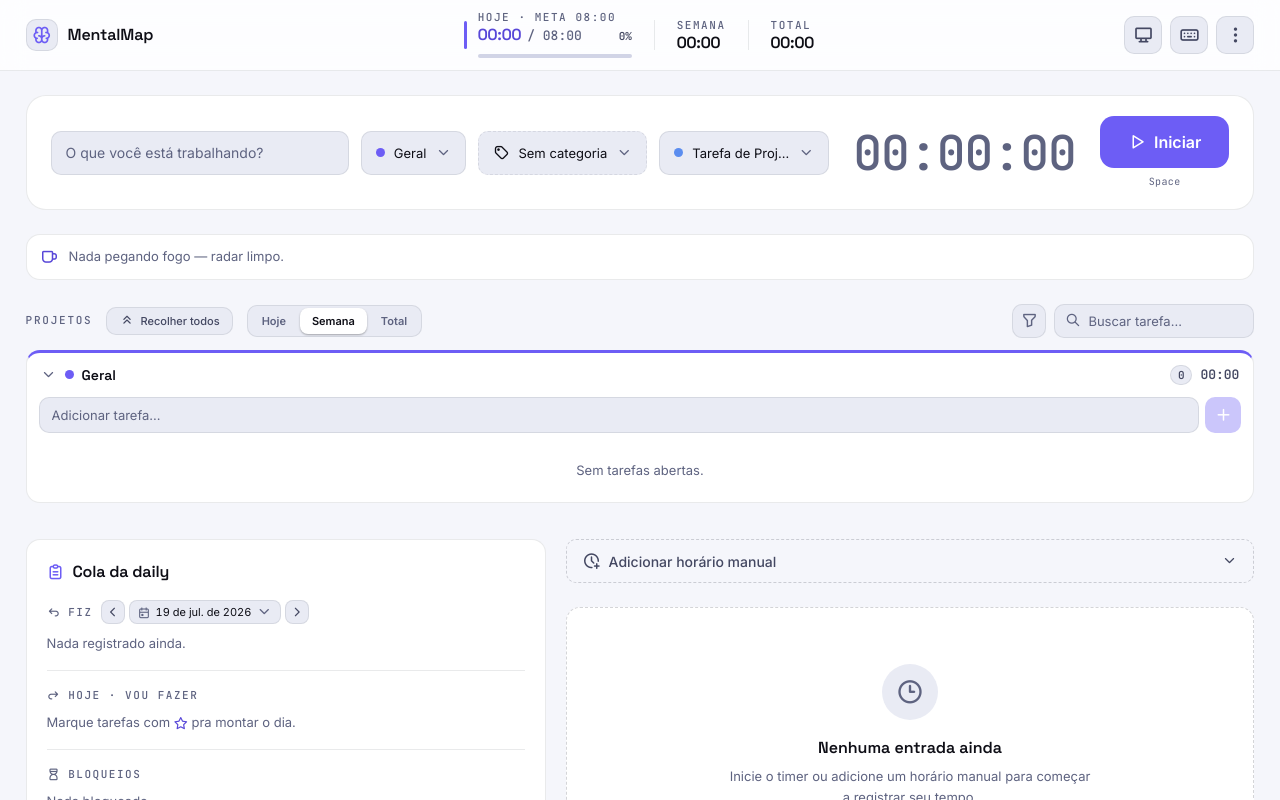
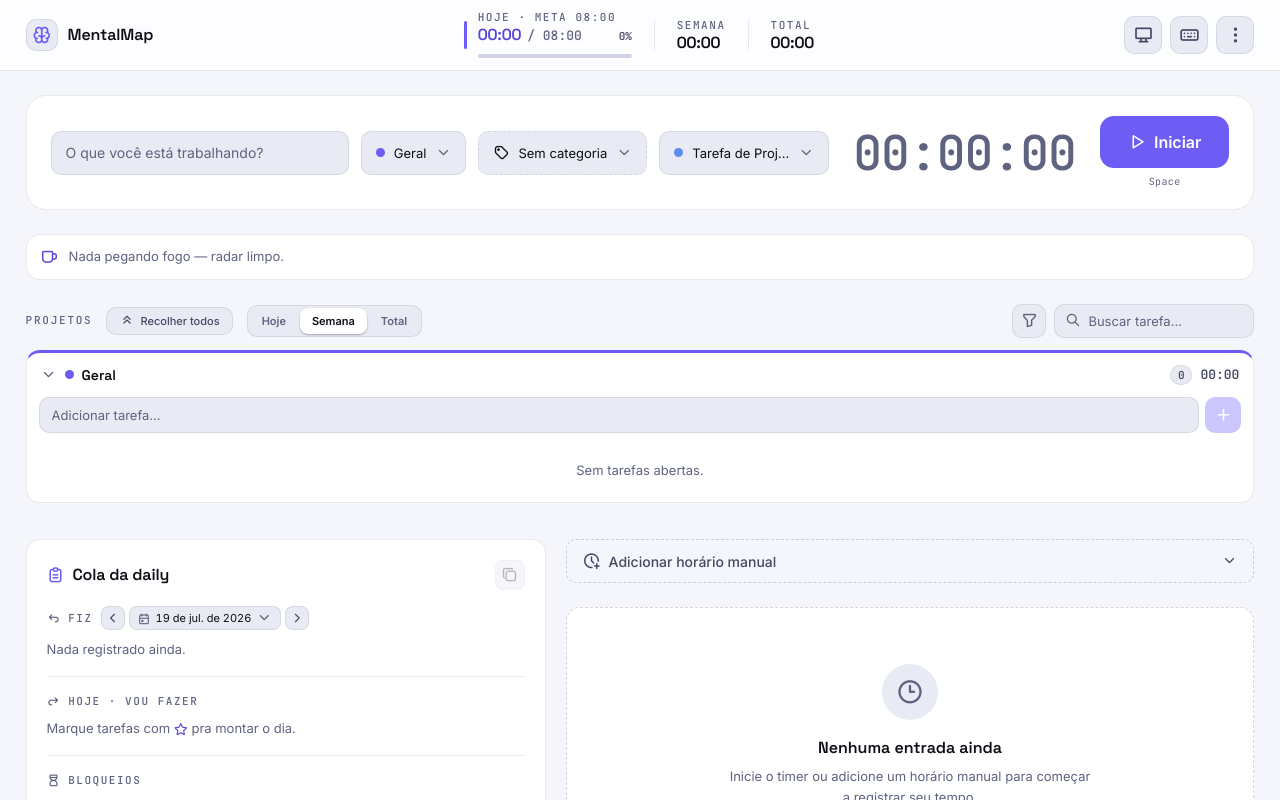
Before and after one commit to AndreLuizMMS/time-tracker, a React (Vite) app: page / in a window 1280 px wide. Shown: the top 800 px of the page. Built offline with nearby package versions, Linux system fonts and the light colour scheme.

Commit message:
feat: botao de copiar a cola da daily com descricao, projeto e categoria separados em manha e tarde

```diff
--- a/src/components/ColaDaily.jsx
+++ b/src/components/ColaDaily.jsx
@@ -1,3 +1,4 @@
+import { useState } from 'react'
 import styles from '../App.module.css'
 import { fmtClock, localDateStr, addDays } from '../lib/format'
 import { FALLBACK_COLOR } from '../lib/storage'
@@ -25,7 +26,7 @@ function ProjGroup({ project, children }) {
 }
 
 // cola do daily — três blocos derivados (fiz / vou fazer / aguardando), agrupados por projeto
-export function ColaDaily({ cola, projects, today, timerActive, timerTaskId, selectedDay, onSelectDay, onEditItem, onStartTimer, onStop, onComplete }) {
+export function ColaDaily({ cola, projects, categories, today, timerActive, timerTaskId, selectedDay, onSelectDay, onEditItem, onStartTimer, onStop, onComplete }) {
   const { lastDay, fizEntries, fizLoose, fizDone, vouFazer, bloqueios } = cola
   const lastDayTotal = fizEntries.reduce((s, e) => s + e.dur, 0)
   const canNext = lastDay < today
@@ -46,6 +47,21 @@ export function ColaDaily({ cola, projects, today, timerActive, timerTaskId, sel
     return { ...per, groups, total }
   }).filter(per => per.groups.length > 0)
   const vouByProj = groupByProject(vouFazer, projects)
+
+  // texto do bloco "fiz" pra colar na daily: uma linha por item (descrição · projeto · categoria), por período
+  const [copied, setCopied] = useState(false)
+  const copyFiz = async () => {
+    const catName = id => categories.find(c => c.id === id)?.name
+    const text = fizByPeriod.map(per => {
+      const lines = per.groups.flatMap(g => [...g.done.map(t => [t.title, t.categoryId]), ...g.loose.map(e => [e.desc, e.categoryId])]
+        .map(([desc, catId]) => `- ${[desc, g.project.name, catName(catId)].filter(Boolean).join(' · ')}`))
+      // entrada dividida pelo almoço/organizar repete o nome no mesmo período — uma linha só
+      return [per.label, ...new Set(lines)].join('\n')
+    }).join('\n\n')
+    try { await navigator.clipboard.writeText(text) } catch { return }
+    setCopied(true)
+    setTimeout(() => setCopied(false), 1500)
+  }
   const bloqByProj = groupByProject(bloqueios, projects)
 
   const editBtn = (kind, obj) => (
@@ -58,6 +74,10 @@ export function ColaDaily({ cola, projects, today, timerActive, timerTaskId, sel
     <section className={styles.colaCard}>
       <header className={styles.colaHead}>
         <span className={styles.colaTitle}><i className="ti ti-clipboard-text" aria-hidden="true" />Cola da daily</span>
+        <button type="button" className={`${styles.iconAction} ${copied ? styles.iconActionOk : ''}`} onClick={copyFiz} disabled={fizByPeriod.length === 0}
+          aria-label="Copiar o que fiz (manhã e tarde)" title={copied ? 'Copiado' : 'Copiar o que fiz (manhã e tarde)'}>
+          <i className={`ti ${copied ? 'ti-check' : 'ti-copy'}`} aria-hidden="true" />
+        </button>
       </header>
 
       {/* Fiz — dia selecionável (default: último dia com registro) */}
@@ -136,7 +156,7 @@ export function ColaDaily({ cola, projects, today, timerActive, timerTaskId, sel
                         <i className="ti ti-player-stop" aria-hidden="true" />
                       </button>
                     ) : (
-                      <button className={styles.iconAction} onClick={() => onStartTimer(t)} disabled={timerActive} aria-label="Iniciar timer" title={timerActive ? 'Timer em andamento' : 'Iniciar timer'}>
+                      <button className={styles.iconAction} onClick={() => onStartTimer(t)} aria-label="Iniciar timer" title={timerActive ? 'Parar o timer atual e iniciar este' : 'Iniciar timer'}>
                         <i className="ti ti-player-play" aria-hidden="true" />
                       </button>
                     )}
```
